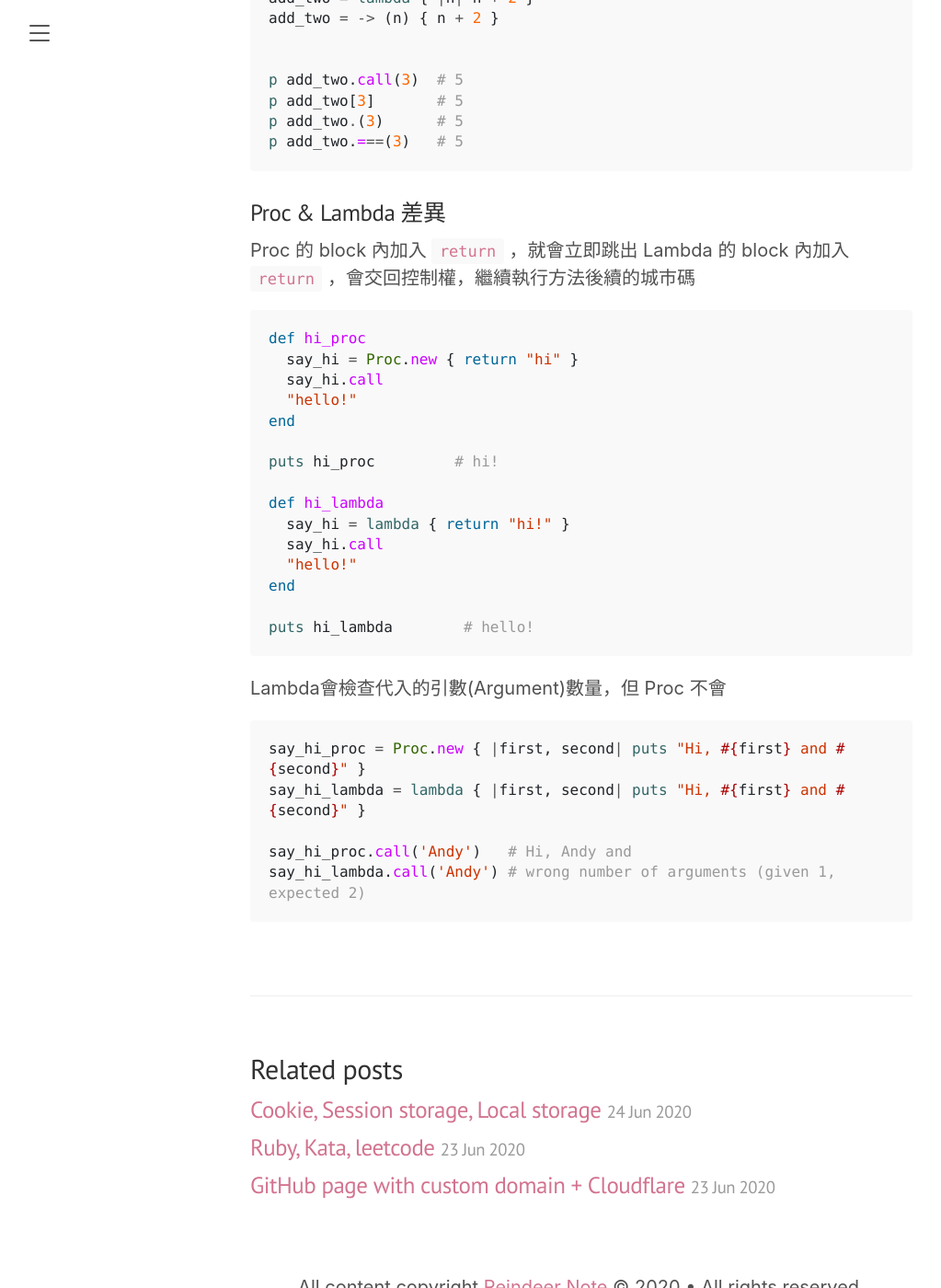
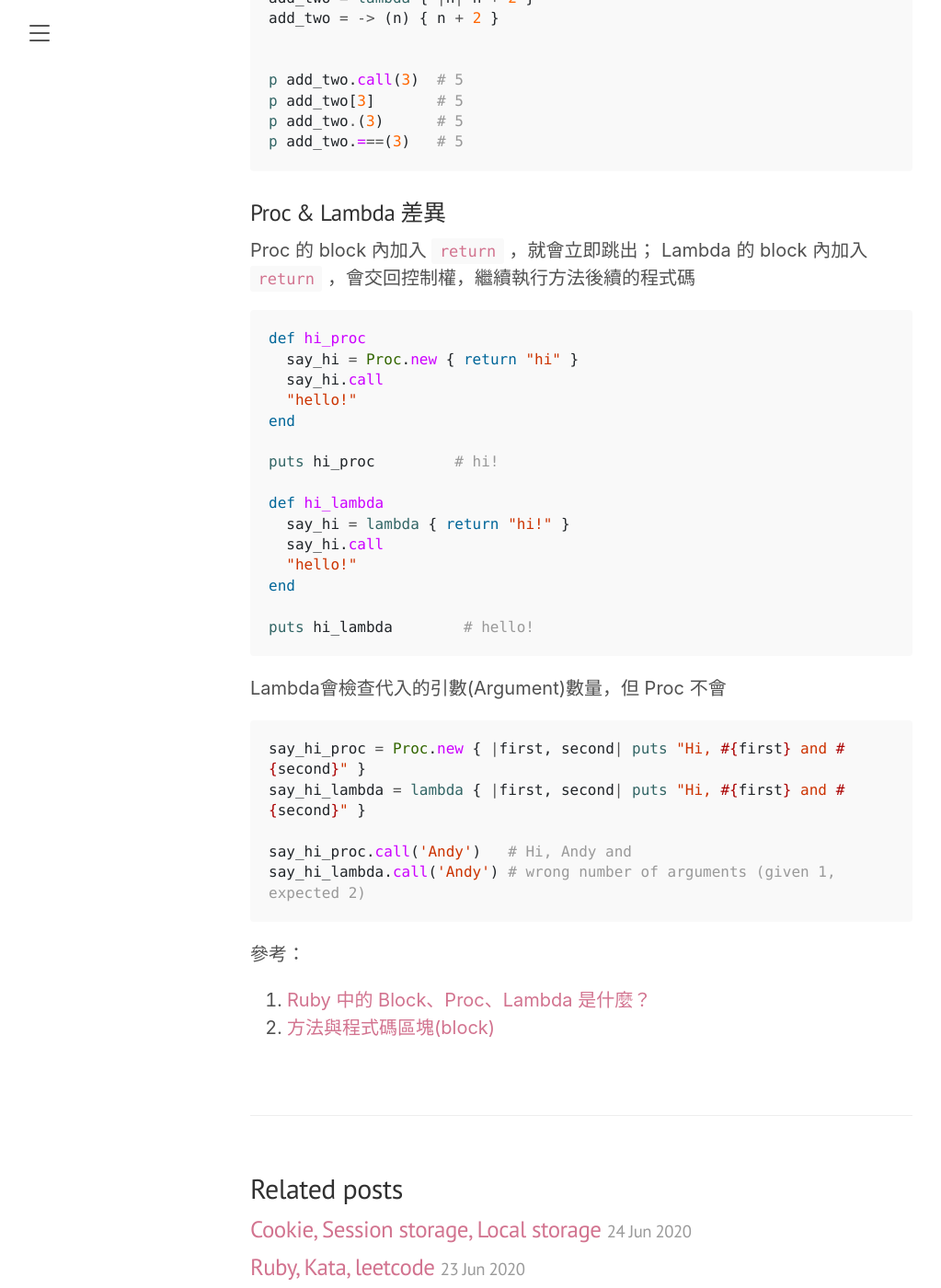
Before and after one commit to lindawu100/lindawu100.github.io, a Jekyll site: the page built from _posts/2020-06-19-ruby-block.md, in a window 1280 px wide and 1400 px high, scrolled down 3302 px. Shown: the whole window at 92% size, without its empty margins (8-1031 px from the left). Built offline with Jekyll 4.4.1, drawn with Linux system fonts in a browser that asks for light colours.

Commit message:
modify block post

````diff
--- a/_posts/2020-06-19-ruby-block.md
+++ b/_posts/2020-06-19-ruby-block.md
@@ -104,8 +104,8 @@ p add_two.===(3)   # 5
 ```
 
 ### Proc & Lambda 差異
-Proc 的 block 內加入 `return` ，就會立即跳出
-Lambda 的 block 內加入 `return` ，會交回控制權，繼續執行方法後續的城市碼
+Proc 的 block 內加入 `return` ，就會立即跳出；
+Lambda 的 block 內加入 `return` ，會交回控制權，繼續執行方法後續的程式碼
 ```ruby
 def hi_proc
   say_hi = Proc.new { return "hi" }
@@ -132,3 +132,7 @@ say_hi_lambda = lambda { |first, second| puts "Hi, #{first} and #{second}" }
 say_hi_proc.call('Andy')   # Hi, Andy and
 say_hi_lambda.call('Andy') # wrong number of arguments (given 1, expected 2)
 ```
+
+參考：
+1. [Ruby 中的 Block、Proc、Lambda 是什麼？](https://riverye.com/2019/11/15/Ruby-中的-Block、Proc、Lambda-是什麼？/)
+2. [方法與程式碼區塊(block)](https://railsbook.tw/chapters/07-ruby-basic-3.html)
````
